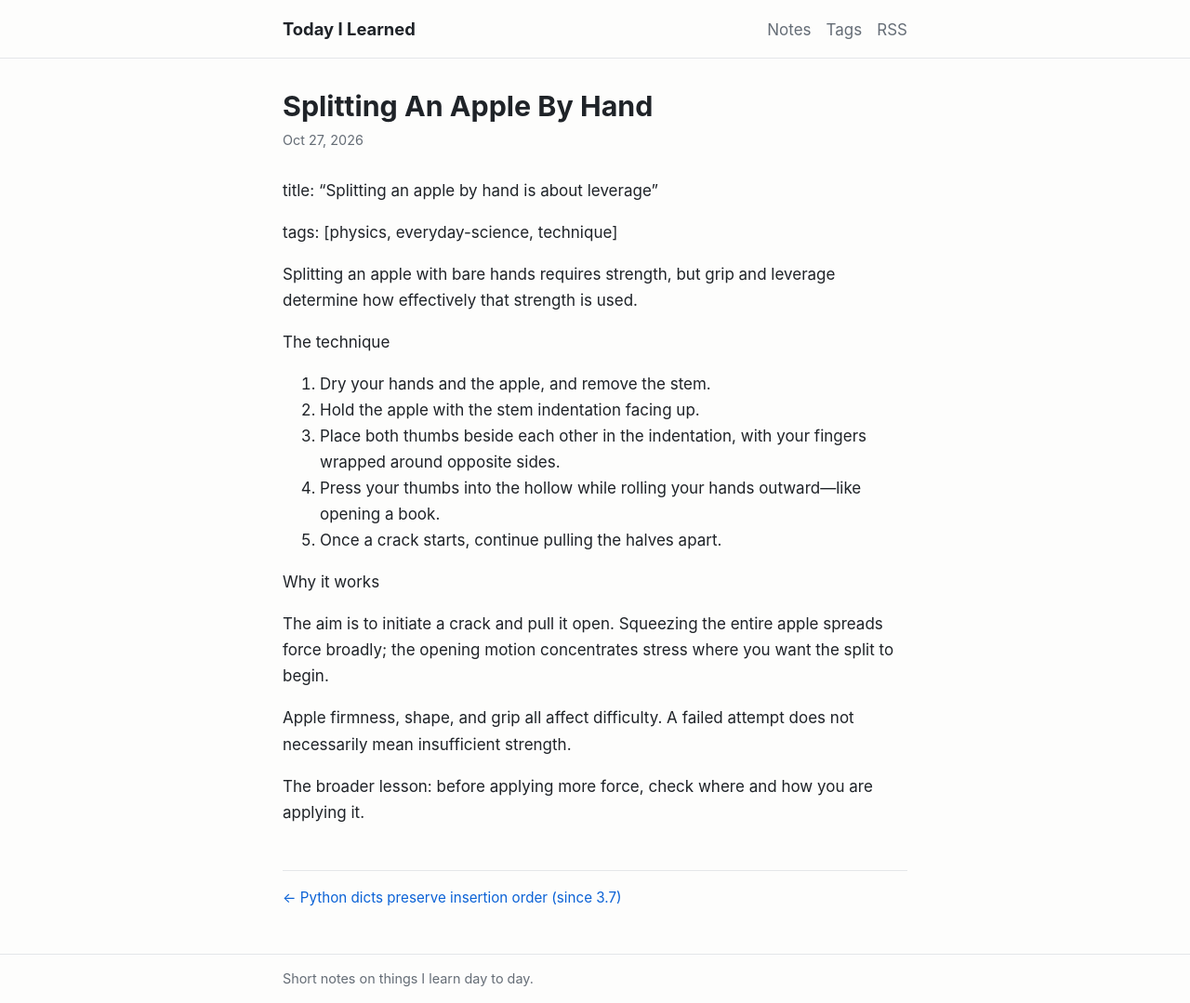
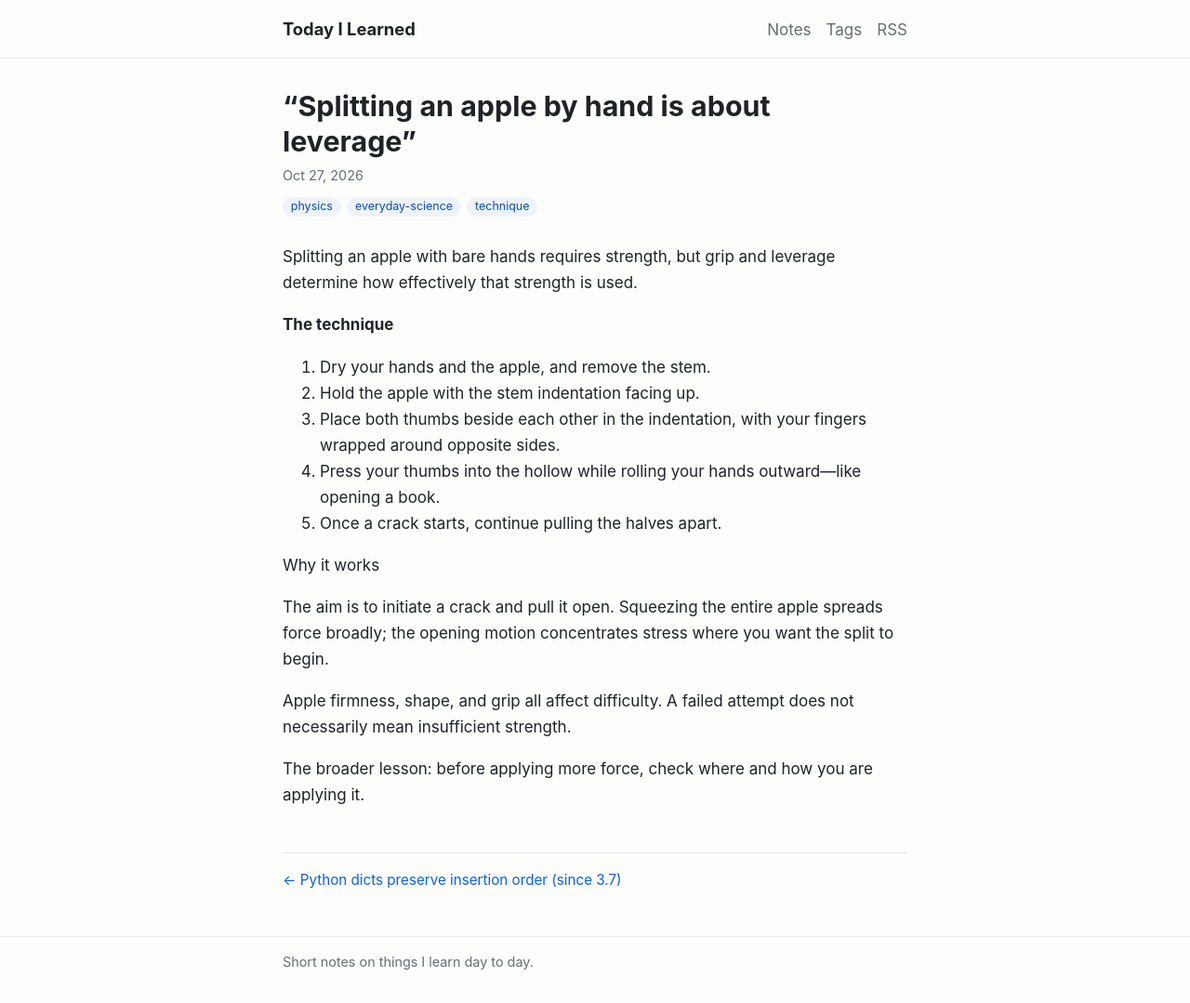
Before and after one commit to ashishnanda/til, a Jekyll site: the page built from _posts/2026-10-27-splitting-an-apple-by-hand.md, in a window 1280 px wide. Shown: the whole page at 93% size. Built offline with Jekyll 4.4.1, drawn with Linux system fonts in a browser that asks for light colours.

Commit message:
Revise title and clean up formatting
Updated the title and removed unnecessary lines.

```diff
--- a/_posts/2026-10-27-splitting-an-apple-by-hand.md
+++ b/_posts/2026-10-27-splitting-an-apple-by-hand.md
@@ -1,12 +1,11 @@
-
-
+---
 title: “Splitting an apple by hand is about leverage”
-
 tags: [physics, everyday-science, technique]
+---
 
 Splitting an apple with bare hands requires strength, but grip and leverage determine how effectively that strength is used.
 
-The technique
+**The technique**
 
 1. Dry your hands and the apple, and remove the stem.
 2. Hold the apple with the stem indentation facing up.
```
